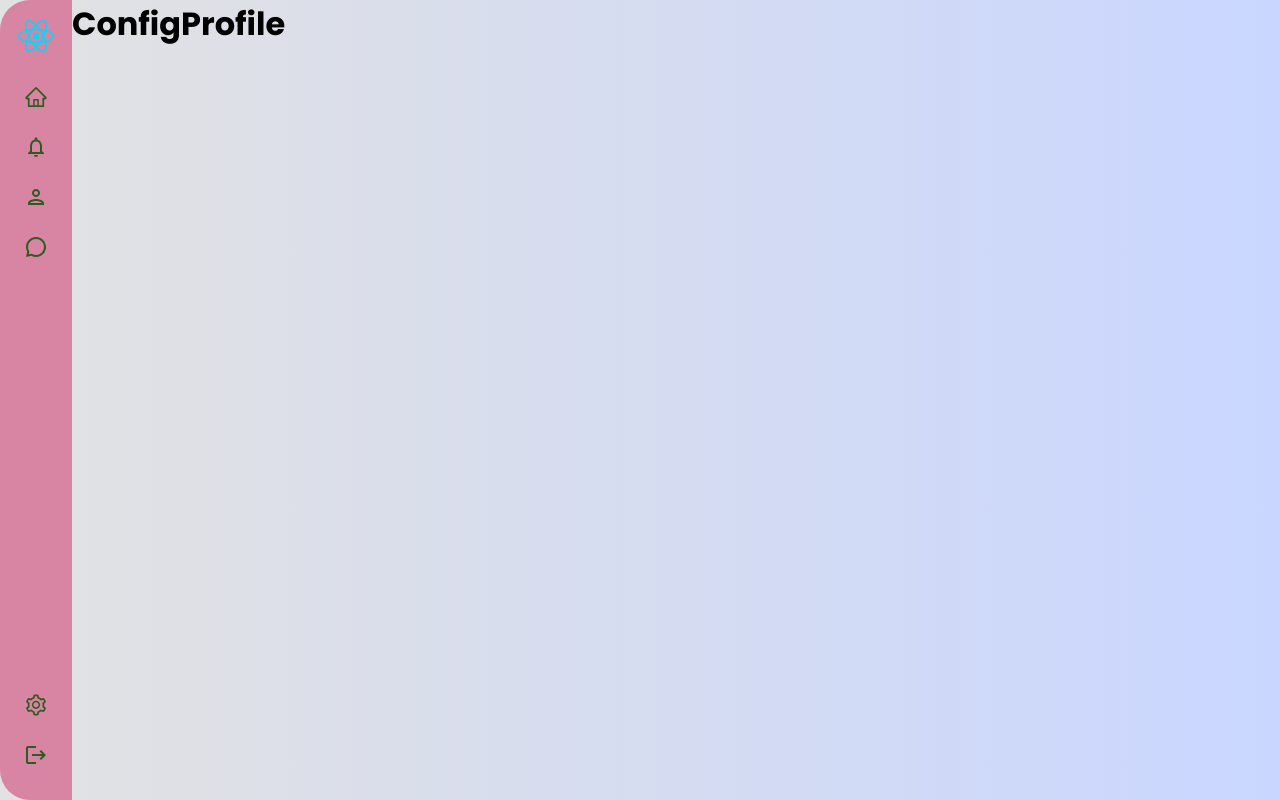
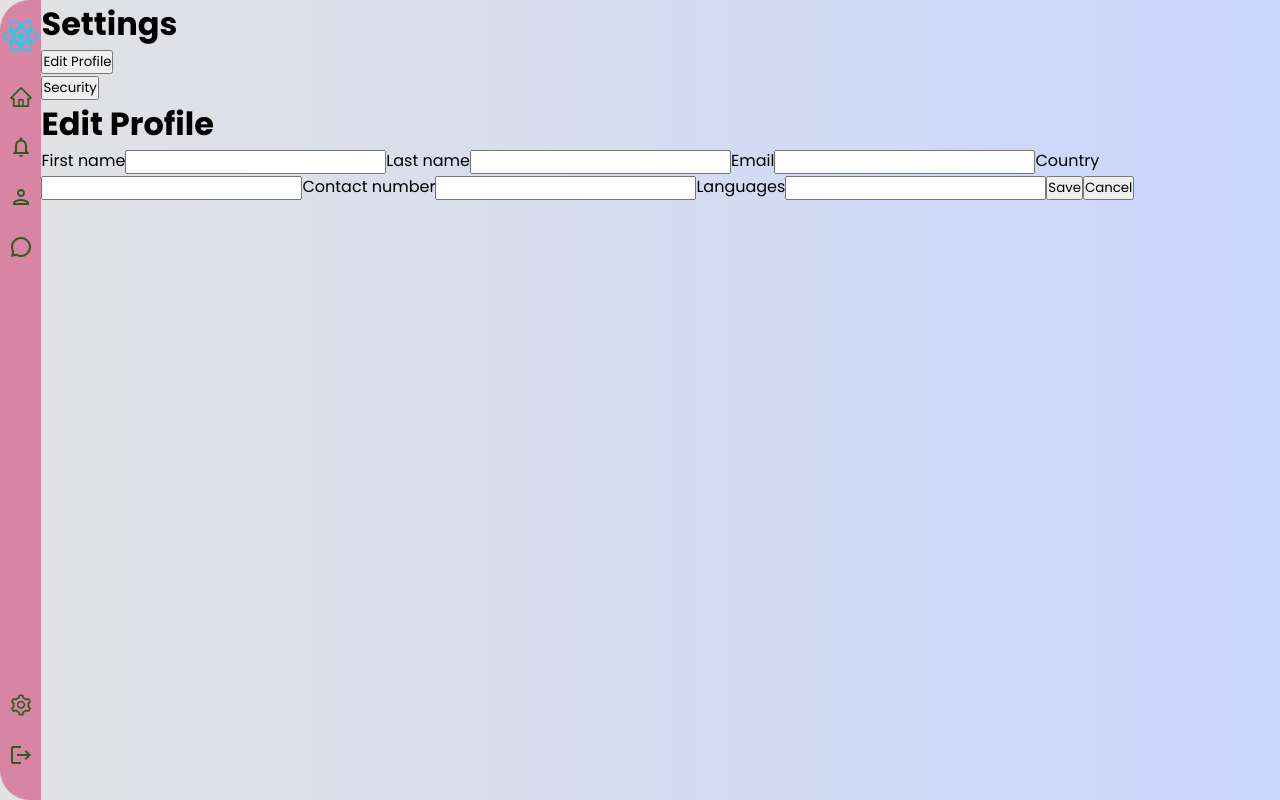
Before and after one commit to spiegelin/Linguist, a React (Vite) app in the folder frontend/: page /ConfigProfile in a window 1280 px wide. Built offline with nearby package versions, Linux system fonts and the light colour scheme; no server answers.

Commit message:
Cambios en login para el registro de los usuarios, cambios en pagina de configprofile para maquetar, actualizado yarn.lock

```diff
--- a/frontend/src/pages/ConfigProfile.jsx
+++ b/frontend/src/pages/ConfigProfile.jsx
@@ -1,11 +1,38 @@
-import React from 'react';
+import React from "react";
+import styled from "styled-components";
 import MainLayout from '../components/MainLayout';
-
 
 export function ConfigProfile() {
   return (
-    <MainLayout>
-      <h1>ConfigProfile</h1>
+  <MainLayout>
+    <div className="div">
+      <div className="div">
+        <h1>Settings</h1>
+        <ul>
+          <li><button>Edit Profile</button></li>
+          <li><button>Security</button></li>
+        </ul>
+      </div>
+      <div className="div">
+        <h1>Edit Profile</h1>
+        <form>
+          <label htmlFor="firstname">First name</label>
+          <input type="text" id="firstname" name="firstname" />
+          <label htmlFor="lastname">Last name</label>
+          <input type="text" id="lastname" name="lastname" />
+          <label htmlFor="email">Email</label>
+          <input type="email" id="email" name="email" />
+          <label htmlFor="country">Country</label>
+          <input type="text" id="country" name="country" />
+          <label htmlFor="contactnumber">Contact number</label>
+          <input type="text" id="contactnumber" name="contactnumber" />
+          <label htmlFor="languages">Languages</label>
+          <input type="text" id="languages" name="languages" />
+          <button type="submit">Save</button>
+          <button type="reset">Cancel</button>
+        </form>
+      </div>
+    </div>
     </MainLayout>
   );
 }
--- a/frontend/src/pages/LoginPage.jsx
+++ b/frontend/src/pages/LoginPage.jsx
@@ -55,8 +55,6 @@ export const LoginPage = () => {
 
   return (
     <>
-
-
       <div className={`container ${isSignInActive ? "active" : ""}`}>
         <header></header>
         <div className="form-container sign-up">
@@ -95,10 +93,11 @@ export const LoginPage = () => {
               </a>
             </div>
             <span>or use your email for registration</span>
-            <input type="text" placeholder="Name" />
+            <input type="text" placeholder="First Name" />
+            <input type="text" placeholder="Last Name" />
             <input type="email" placeholder="Email" />
             <input type="password" placeholder="Password" />
-            <input type="Lenguages" placeholder="lenguages" />
+            <input type="text" placeholder="Lenguages" />
             <button>Sign Up</button>
           </form>
         </div>
```
Also changed, not shown: 1 other file (tests, documents, lock files or other folders).
